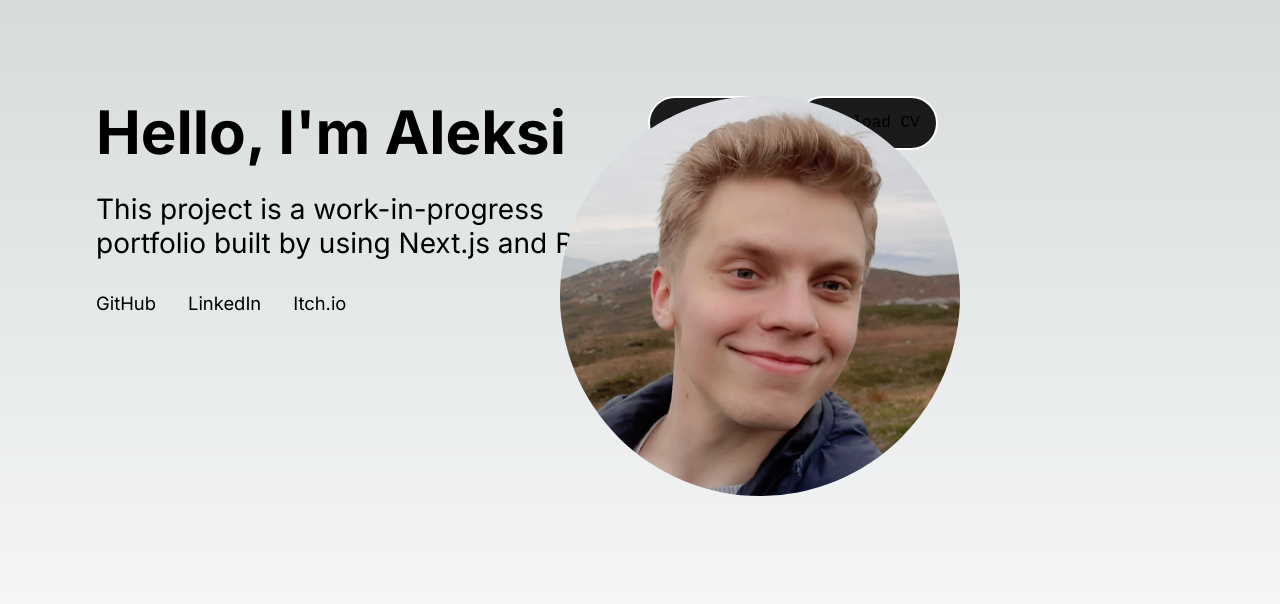
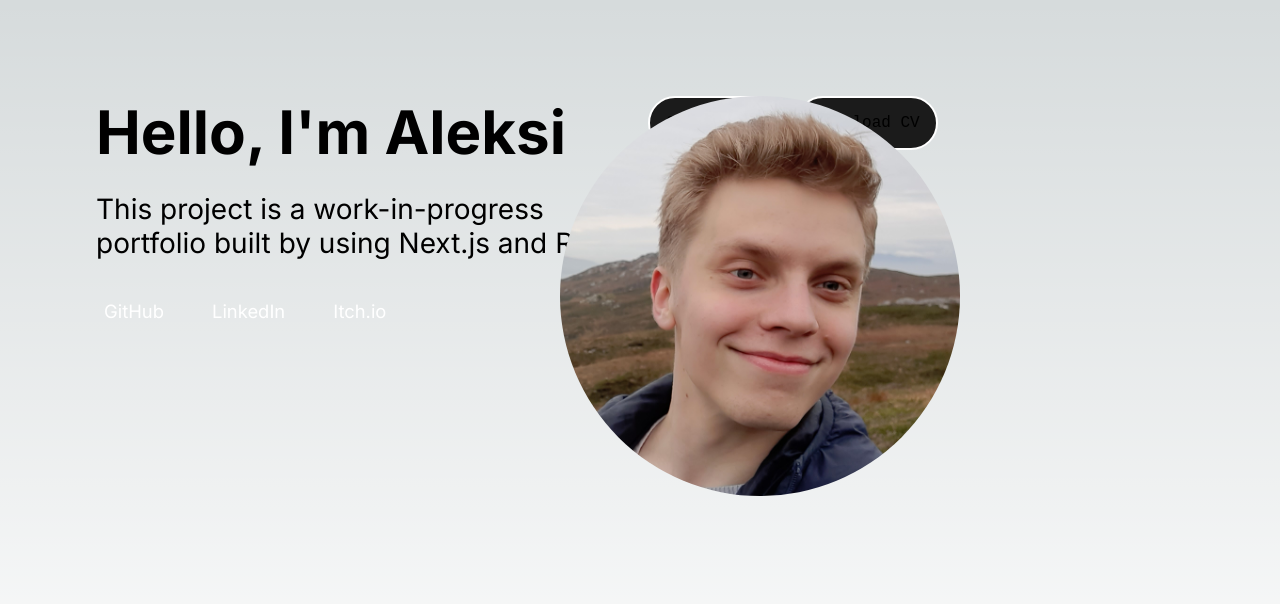
Before and after one commit to Haxeli/haxeli.github.io, a Next.js app: page / in a window 1280 px wide. Shown: the top 604 px of the page. Built offline with nearby package versions, Linux system fonts and the light colour scheme.

Commit message:
Updated social media buttons

```diff
--- a/src/app/components/ProfileSection.module.css
+++ b/src/app/components/ProfileSection.module.css
@@ -37,6 +37,15 @@
     grid-area: social;
     margin-right: 2rem;
     margin-bottom: 1rem;
+    box-shadow: inset 0 0 0 0 black;
+    padding: 0.5rem;
+    color: white;
+    transition: color .3s ease-in-out, box-shadow .3s ease-in-out;
+}
+
+.socialMediaLink:hover {
+    box-shadow: inset 100px 0 0 0 white;
+    color: black;
 }
 
 .button {
```
